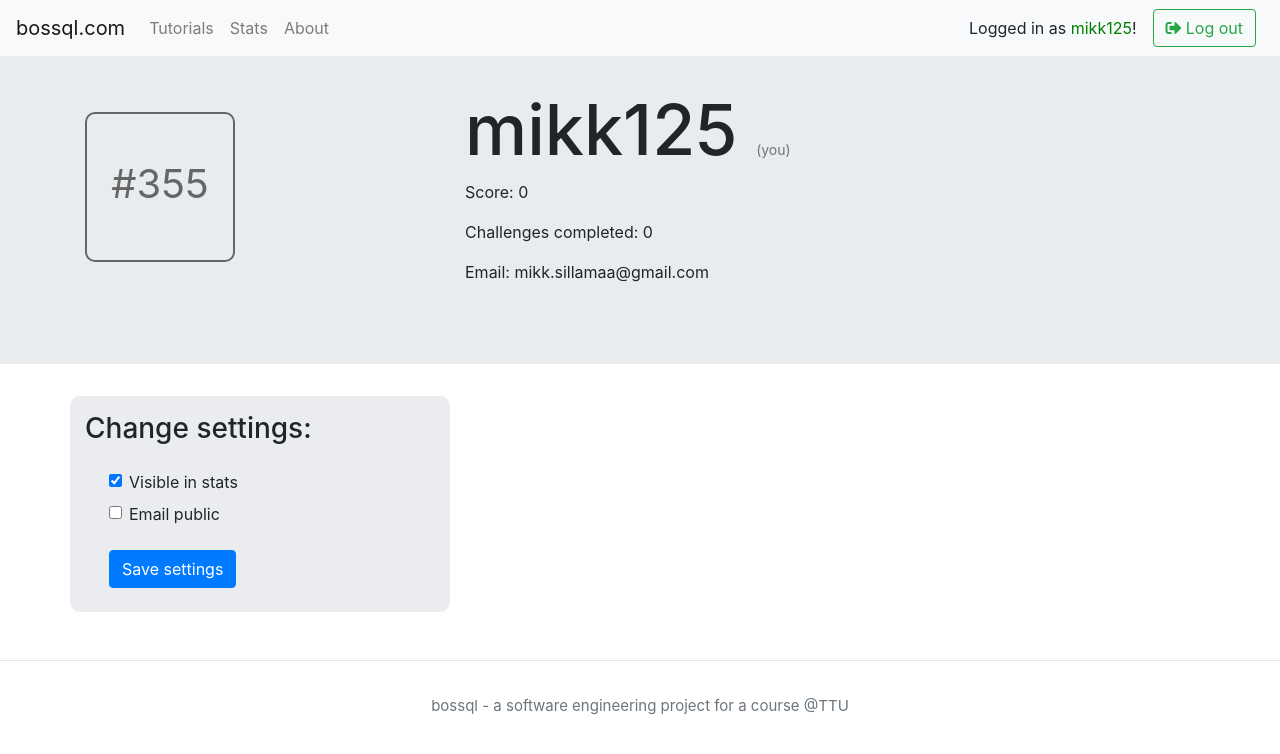
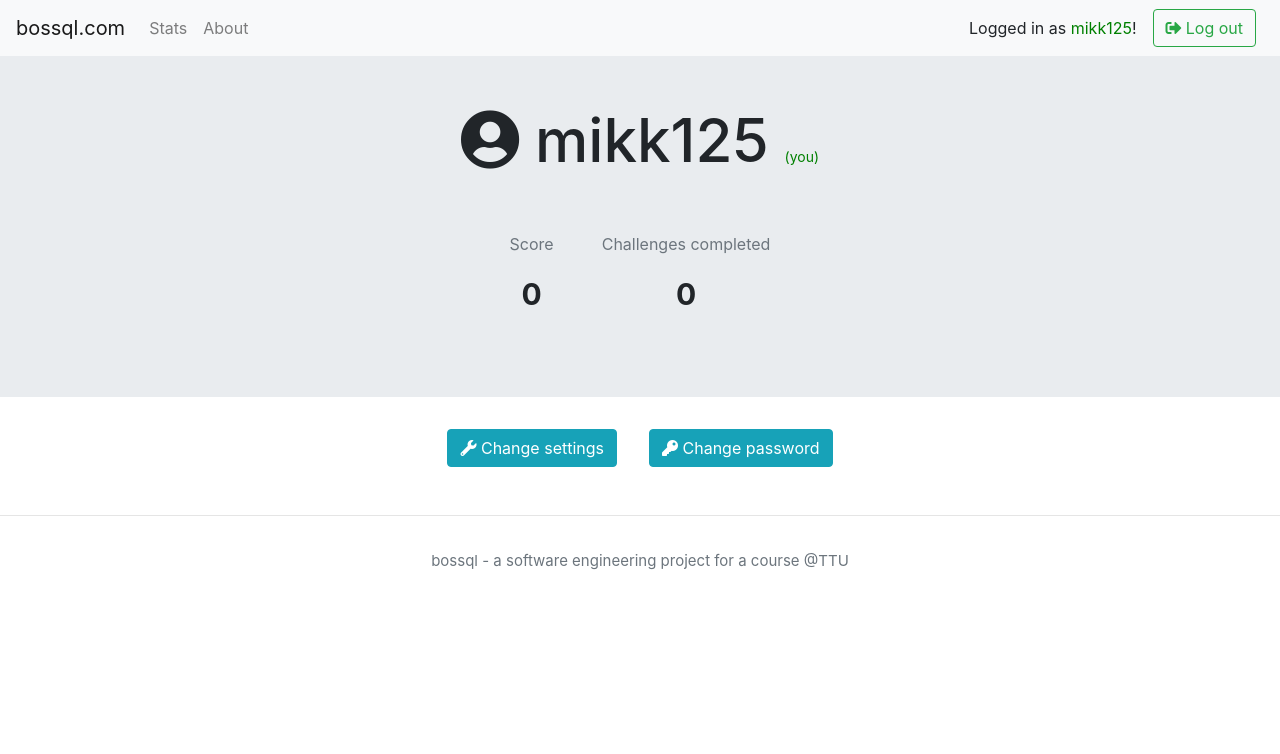
Before and after one commit to rrebase/bossql, a Django app: page /accounts/mikk125/ in a window 1280 px wide. Shown: the top 754 px of the page. Run offline with Django 3.2, Linux system fonts and the light colour scheme; a user stored in the database is signed in; data comes from the database, SQL or seed files in the repository; some libraries are stand-ins or nearby versions.

Commit message:
Improve profile view design, option to change password.
Remove tutorials from navbar until it reaches a completed state.
Add some details and icons to about page.
Profile view now has a button for changing the password.
Removed the ability to toggle visiblity of email for now.

```diff
--- a/accounts/forms.py
+++ b/accounts/forms.py
@@ -1,6 +1,7 @@
-from django.contrib.auth.forms import UserCreationForm, UserChangeForm, AuthenticationForm
+from django.contrib.auth.forms import UserCreationForm, UserChangeForm, AuthenticationForm, PasswordChangeForm
+from django.forms import ModelForm
+
 from .models import CustomUser
-from django.forms import ModelForm
 
 
 class CustomUserCreationForm(UserCreationForm):
@@ -40,13 +41,21 @@ class CustomUserLoginForm(AuthenticationForm):
         self.fields["password"].widget.attrs["class"] = "form-control"
 
 
-class ProfileSettingsForm(ModelForm):
+class ChangeSettingsForm(ModelForm):
 
     def __init__(self, *args, **kwargs):
         super(ModelForm, self).__init__(*args, **kwargs)
         self.fields["allow_seen_in_stats"].widget.attrs["class"] = "form-check-input"
-        self.fields["is_email_public"].widget.attrs["class"] = "form-check-input"
 
     class Meta:
         model = CustomUser
-        fields = ("allow_seen_in_stats", "is_email_public")
+        fields = ("allow_seen_in_stats",)
+
+
+class PasswordChangeCustomForm(PasswordChangeForm):
+
+    def __init__(self, *args, **kwargs):
+        super().__init__(*args, **kwargs)
+        self.fields["old_password"].widget.attrs["class"] = "form-control"
+        self.fields["new_password1"].widget.attrs["class"] = "form-control"
+        self.fields["new_password2"].widget.attrs["class"] = "form-control"
--- a/accounts/static/accounts/style.css
+++ b/accounts/static/accounts/style.css
@@ -11,25 +11,14 @@
 
 .profile-username {
     font-weight: 500;
-    font-size: 70px;
-}
-
-.rank {
-    width: 150px;
-    height: 150px;
-    padding: 40px 10px;
-    font-size: 40px;
-    border-radius: 10px;
-    text-align: center;
-    border: 2px solid #666;
-    color: #666;
+    font-size: 60px;
 }
 
 .you {
     font-size: 14px;
+    color: green;
 }
 
-.rank-box {
-    background-color: rgb(234, 236, 239);
-    border-radius: 10px;
+.nr {
+    font-size: 30px;
 }
--- a/accounts/templates/accounts/profile.html
+++ b/accounts/templates/accounts/profile.html
@@ -15,50 +15,27 @@
 {% block content %}
   <div class="jumbotron jumbotron-fluid">
     <div class="container">
-      <div class="row">
-        <div class="col-4 mt-5">
-          <div class="rank">
-            #355
-          </div>
+      <div class="row mt-3">
+        <div class="col-12 text-center">
+          <h1 class="mt-4 profile-username"><i class="fas fa-user-circle mr-3"></i>{{ customuser.username }}
+            {% if user.username == customuser.username %}
+              <small class="you">(you)</small>
+            {% endif %}
+          </h1>
         </div>
-        <div class="col text-left">
-          <h1 class="mt-4 profile-username">{{ customuser.username }}
-            {% if user.username == customuser.username %}
-              <small class="text-muted you">(you)</small>
-            {% endif %}</h1>
-          <p>Score: {{ customuser.score }}</p>
-          <p>Challenges completed: {{ customuser.completed_challenges }}</p>
-          {% if user.username == customuser.username or customuser.is_email_public %}
-            <p>Email: {{ customuser.email }}</p>
-          {% endif %}
+        <div class="col-12 mt-5 d-flex justify-content-center">
+          <div><p class="mx-4 text-muted">Score</p>
+            <p class="mx-4 font-weight-bold text-center nr">{{ customuser.score }}</p></div>
+          <div><p class="mx-4 text-muted">Challenges completed</p>
+            <p class="mx-4 font-weight-bold text-center nr">{{ customuser.completed_challenges }}</p></div>
         </div>
       </div>
     </div>
   </div>
   {% if user.username == customuser.username %}
-    <div class="container">
-      <div class="row">
-        <div class="col-4 rank-box">
-          <h3 class="mt-3 pb-3">Change settings:</h3>
-          {% if messages %}
-            {% for message in messages %}
-              <div class="alert alert-{{ message.tags }}">{{ message }}</div>
-            {% endfor %}
-          {% endif %}
-          <form method="post" class="ml-4">
-            {% csrf_token %}
-            <div class="form-check">
-              {{ form.allow_seen_in_stats }}
-              <label for="id_allow_seen_in_stats">Visible in stats</label>
-            </div>
-            <div class="form-check">
-              {{ form.is_email_public }}
-              <label for="id_is_email_public" class="form-check-label">Email public</label>
-            </div>
-            <button type="submit" class="btn btn-primary my-4">Save settings</button>
-          </form>
-        </div>
-      </div>
+    <div class="container d-flex justify-content-center">
+      <a href="{% url 'accounts:change_settings' %}" class="btn btn-info mx-3"><i class="fas fa-wrench"></i> Change settings</a>
+      <a href="{% url 'accounts:password_change' %}" class="btn btn-info mx-3"><i class="fas fa-key"></i> Change password</a>
     </div>
   {% endif %}
 {% endblock %}
--- a/accounts/urls.py
+++ b/accounts/urls.py
@@ -1,10 +1,15 @@
 from django.urls import path, re_path
+from django.views.generic import RedirectView
+
 from . import views
 
 app_name = "accounts"
 urlpatterns = [
+    path("", RedirectView.as_view(pattern_name='home', permanent=False)),
     path("login", views.Login.as_view(), name="login"),
     path("register", views.Register.as_view(), name="register"),
-    # path("<int:pk>/", views.Profile.as_view(), name="profile"),  # this is currently more reliable
-    re_path(r'^(?P<username>\w+)/$', views.profile_view, name="profile"),  # case sensitive?
+    path('password_change/', views.PasswordChangeCustomView.as_view(), name='password_change'),
+    path('password_change/done/', views.PasswordChangeDoneCustomView.as_view(), name='password_change_done'),
+    path('change_settings', views.ChangeSettingsView.as_view(), name='change_settings'),
+    re_path(r'^(?P<username>\w+)/$', views.profile_view, name="profile"),
 ]
--- a/accounts/views.py
+++ b/accounts/views.py
@@ -1,14 +1,14 @@
 from django.contrib import messages
 from django.contrib.auth import authenticate
 from django.contrib.auth import login
-from django.contrib.auth.views import LoginView
+from django.contrib.auth.views import LoginView, PasswordChangeView, PasswordChangeDoneView
 from django.http import HttpResponseRedirect
 from django.shortcuts import render
 from django.urls import reverse_lazy
 from django.views import generic
 
 from accounts.models import CustomUser
-from .forms import CustomUserCreationForm, CustomUserLoginForm, ProfileSettingsForm
+from .forms import ChangeSettingsForm, CustomUserCreationForm, CustomUserLoginForm, PasswordChangeCustomForm
 
 
 class Login(LoginView):
@@ -23,7 +23,7 @@ def profile_view(request, username):
         instance = CustomUser.objects.get(id=request.user.id)
     except CustomUser.DoesNotExist:
         return render(request, "accounts/profile.html", {"customuser": CustomUser.objects.get(username=username)})
-    form = ProfileSettingsForm(request.POST or None, instance=instance)
+    form = ChangeSettingsForm(request.POST or None, instance=instance)
     if form.is_valid():
         form.save()
         messages.success(request, 'Profile details updated.')
@@ -48,3 +48,23 @@ class Register(generic.CreateView):
         new_user = authenticate(username=username, password=password)
         login(self.request, new_user)
         return valid
+
+
+class PasswordChangeCustomView(PasswordChangeView):
+    template_name = 'accounts/change_password.html'
+    success_url = reverse_lazy('accounts:password_change_done')
+    form_class = PasswordChangeCustomForm
+
+
+class PasswordChangeDoneCustomView(PasswordChangeDoneView):
+    template_name = 'accounts/change_password_done.html'
+
+
+class ChangeSettingsView(generic.UpdateView):
+    template_name = 'accounts/change_settings.html'
+    success_url = reverse_lazy('home')
+    form_class = ChangeSettingsForm
+    model = CustomUser
+
+    def get_object(self, queryset=None):
+        return self.request.user
--- a/templates/base.html
+++ b/templates/base.html
@@ -19,8 +19,8 @@
       <span class="navbar-toggler-icon"></span></button>
     <div class="collapse navbar-collapse" id="navbarsExampleDefault">
       <ul class="navbar-nav mr-auto">
-        <li class="nav-item {% block nav_active_tutorials %}{% endblock %}">
-          <a class="nav-link" href="{% url 'tutorials:index' %}">Tutorials</a></li>
+{#        <li class="nav-item {% block nav_active_tutorials %}{% endblock %}">#}
+{#          <a class="nav-link" href="{% url 'tutorials:index' %}">Tutorials</a></li>#}
         <li class="nav-item {% block nav_active_stats %}{% endblock %}">
           <a class="nav-link" href="{% url 'stats:index' %}">Stats</a>
         <li class="nav-item {% block nav_active_about %}{% endblock %}">
```
Also changed, not shown: about/templates/about/index.html (+10 -5 lines), accounts/templates/accounts/change_password.html (added, +64 -0 lines), accounts/templates/accounts/change_password_done.html (added, +20 -0 lines), accounts/templates/accounts/change_settings.html (added, +32 -0 lines).
